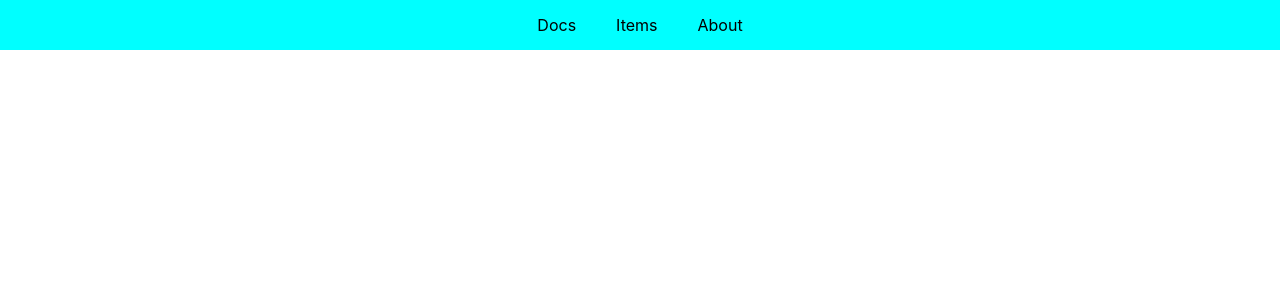
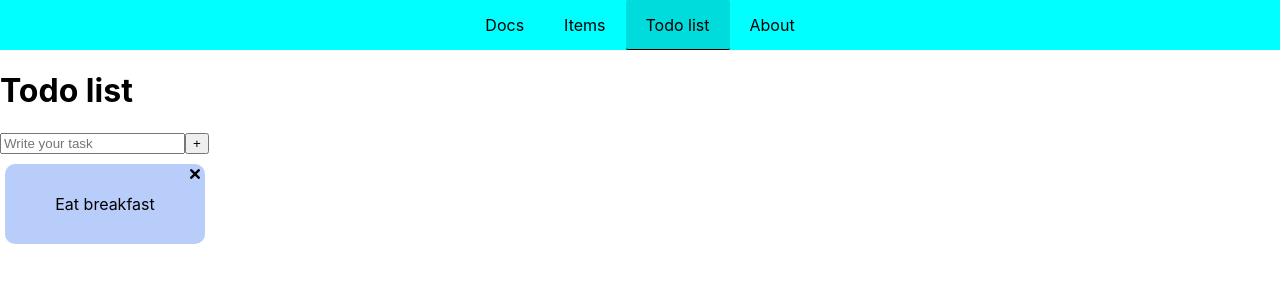
Before and after one commit to mattheol/react-advanced, a React (Create React App) app: page /todos in a window 1280 px wide. Shown: the top 300 px of the page. Built offline with nearby package versions, Linux system fonts and the light colour scheme.

Commit message:
Add hooks use state with todo list

```diff
--- a/src/App.js
+++ b/src/App.js
@@ -5,6 +5,7 @@ import Items from "./views/Items";
 import About from "./views/About";
 import MenuBar from "./components/MenuBar";
 import { BrowserRouter, Route, Switch, Redirect } from "react-router-dom";
+import TodoWithHooks from "./views/TodoWithHooks";
 
 function App() {
   return (
@@ -16,6 +17,7 @@ function App() {
           <Route exact path="/docs" component={Docs} />
           <Route exact path="/items" component={Items} />
           <Route exact path="/about" component={About} />
+          <Route exact path="/todos" component={TodoWithHooks} />
         </Switch>
       </BrowserRouter>
     </>
--- a/src/components/MenuBar.js
+++ b/src/components/MenuBar.js
@@ -27,6 +27,15 @@ const MenuBar = () => (
         <NavLink
           className="nav-list-item-link"
           activeClassName="nav-list-item-link-active"
+          to="/todos"
+        >
+          Todo list
+        </NavLink>
+      </li>
+      <li className="nav-list-item">
+        <NavLink
+          className="nav-list-item-link"
+          activeClassName="nav-list-item-link-active"
           to="/about"
         >
           About
--- /dev/null
+++ b/src/views/TodoWithHooks.css
@@ -0,0 +1,25 @@
+.x-icon {
+  width: 10px;
+  height: 10px;
+  position: absolute;
+  top: 5px;
+  right: 5px;
+  cursor: pointer;
+}
+
+.todo-item {
+  position: relative;
+  margin: 10px 5px 10px 5px;
+  height: 80px;
+  background-color: #b8cdf9;
+  display: flex;
+  flex-direction: column;
+  width: 200px;
+  border-radius: 10px;
+  justify-content: center;
+  align-items: center;
+}
+
+p {
+  text-align: center;
+}
--- /dev/null
+++ b/src/views/TodoWithHooks.js
@@ -0,0 +1,41 @@
+import React, { useState } from "react";
+import closeIcon from "../assets/close.svg";
+import "./TodoWithHooks.css";
+const TodoWithHooks = () => {
+  const [inputContent, setInputContent] = useState("");
+  const [taskList, setTaskList] = useState([{ id: 1, task: "Eat breakfast" }]);
+
+  const addItem = () => {
+    setTaskList([...taskList, { id: taskList.length + 1, task: inputContent }]);
+  };
+
+  const deleteItem = id => {
+    setTaskList(taskList.filter(t => t.id !== id));
+  };
+  return (
+    <div>
+      <h1>Todo list</h1>
+      <input
+        value={inputContent}
+        placeholder="Write your task"
+        onChange={e => {
+          setInputContent(e.target.value);
+        }}
+      />
+      <button onClick={addItem}>+</button>
+      {taskList.map(task => (
+        <div className="todo-item" key={task.id}>
+          <p>{task.task}</p>
+          <img
+            src={closeIcon}
+            onClick={() => deleteItem(task.id)}
+            alt="delete item"
+            className="x-icon"
+          />
+        </div>
+      ))}
+    </div>
+  );
+};
+
+export default TodoWithHooks;
```
Also changed, not shown: src/assets/close.svg (added).
